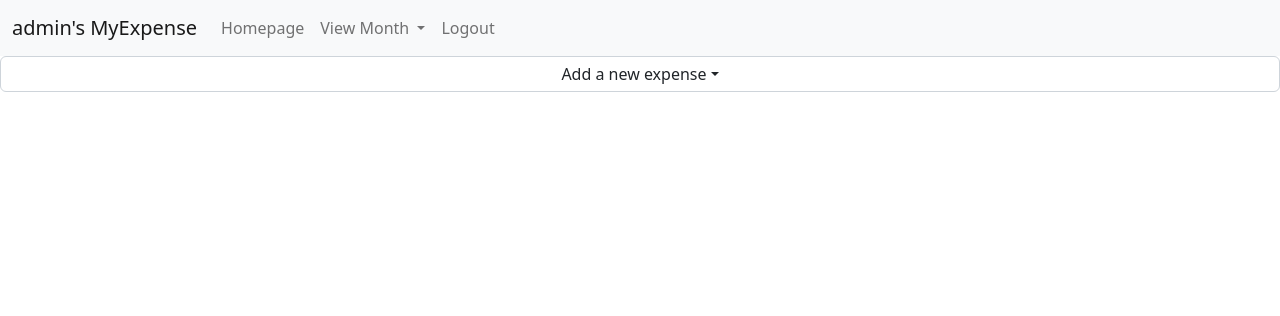
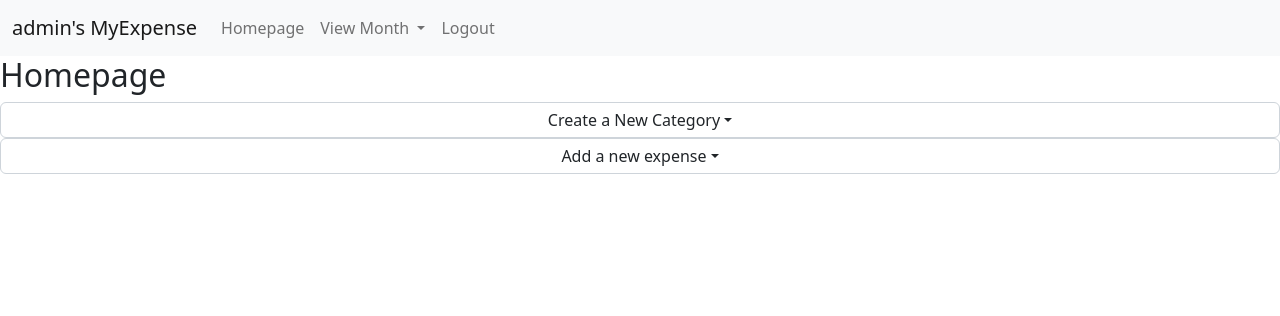
Before and after one commit to kevinzhu12/finance, a Django app: page / in a window 1280 px wide. Shown: the top 316 px of the page. Run offline with Django 4.2, Linux system fonts and the light colour scheme; a user stored in the database is signed in; data comes from the database, SQL or seed files in the repository; both versions use the stored data as it was after the commit.

Commit message:
change category select drop menu

```diff
--- a/expense/templates/expense/index.html
+++ b/expense/templates/expense/index.html
@@ -1,6 +1,41 @@
 {% extends "expense/layout.html" %}
 
 {% block body %}
+    <h2>Homepage</h2>
+
+    {% if message %}
+        {{ message }}
+    {% endif %}
+
+    <form action="{% url 'create_category' %}" method="post">
+        {% csrf_token %}
+        <button class="form-group form-control dropdown-toggle" data-bs-toggle="dropdown">Create a New Category</button>
+        <div>
+            <ul class="dropdown-menu form-control">
+                <li class="dropdown-item">
+                    <div class="form-group">
+                        <input class="form-control" required type="text" name="name" placeholder="Category Name">
+                    </div>
+                </li>
+                <li class="dropdown-item">
+                    <div class="form-group">
+                        <input class="form-control" required maxlength="1" type="text" name="initial" placeholder="Category Initial">
+                    </div>
+                </li>
+                <li class="dropdown-item">
+                    <div class="form-group">
+                        <input class="form-control" required type="color" name="color" placeholder="Color">
+                    </div>
+                </li>
+                <li class="dropdown-item">
+                    <div class="form-group">
+                        <input class="form-control" type="submit">
+                    </div>
+                </li>
+            </ul>
+        </div>
+    </form>
+
     <form action="{% url 'add_expense' %}" method="post">
         {% csrf_token %}
         <button class="form-group form-control dropdown-toggle" data-bs-toggle="dropdown">Add a new expense</button>
@@ -8,7 +43,7 @@
             <ul class="dropdown-menu form-control">
                 <li class="dropdown-item">
                     <div class="form-group">
-                        <input class="form-control" autofocus required type="text" name="name" placeholder="Item Name">
+                        <input class="form-control" required type="text" name="name" placeholder="Item Name">
                     </div>
                 </li>
                 <li class="dropdown-item">
@@ -18,12 +53,17 @@
                 </li>
                 <li class="dropdown-item">
                     <div class="form-group">
-                        <input class="form-control" required type="date" name="price" placeholder="Date of Purchase">
+                        <input class="form-control" required type="date" name="date" placeholder="Date of Purchase">
                     </div>
                 </li>
                 <li class="dropdown-item">
                     <div class="form-group">
-                        <input class="form-control" required type="text" name="category" placeholder="Category">
+                        <select class="form-control" required name="category" placeholder="Category">
+                            <option value="" disabled selected hidden>Choose a Category...</option>
+                            {% for category in categories %}
+                                <option value="{{category.initial}}">{{category.initial}} - {{category.name}}</option>
+                            {% endfor %}
+                        </select>
                     </div>
                 </li>
                 <li class="dropdown-item">
@@ -43,8 +83,6 @@
                 </li>
             </ul>
         </div>
-
     </form>
 
-
 {% endblock %}
--- a/expense/urls.py
+++ b/expense/urls.py
@@ -8,5 +8,6 @@ urlpatterns = [
     path("logout", views.logout_view, name="logout"),
     path("register", views.register, name="register"),
     path("month/<str:month>", views.month_view, name="month"),
-    path("add_expense", views.add_expense, name="add_expense")
+    path("create_category", views.create_category, name="create_category"),
+    path("add_expense", views.add_expense, name="add_expense"),
 ]
--- a/expense/views.py
+++ b/expense/views.py
@@ -4,15 +4,14 @@ from django.http import HttpResponseRedirect
 from django.shortcuts import render
 from django.urls import reverse
 
-from .models import User
+from .models import User, Category, Item, Expense
 # Create your views here.
 
 def index(request):
     if request.user.is_authenticated:
         return render(request, "expense/index.html", {
+            "categories": Category.objects.all()
         })
-    else:
-        return render(request, "expense/login.html")
 
 def login_view(request):
     #redirects user to homepage when trying to visit login page if already logged in
@@ -76,9 +75,33 @@ def month_view(request, month):
         "month": month
     })
 
+def create_category(request):
+    if request.method == "POST":
+        name = request.POST['name'].capitalize()
+        initial = request.POST['initial'].capitalize()
+        color = request.POST['color']
+
+        #check if name, initial, or color already exist in a category
+        categories = Category.objects.all()
+
+        #stop function prematurely if any of these vars are already in-use
+        for category in categories:
+            if category.name == name or category.initial == initial or category.color == color:
+                #already exists
+                return render(request, "expense/index.html", {
+                    "message": "Error: The name, initial, and/or color already exists. Please choose a different category."
+                })
+
+        #if none of these are true -- run this -- should i do a for-else loop? seems right but not necessary?
+        newCategory = Category(name=name, initial=initial, color=color)
+        newCategory.save()
+        return HttpResponseRedirect(reverse('index'))
+
+    return HttpResponseRedirect(reverse('index'))
+
 #do it as a rerender of the page for now -- maybe change to js later so no need to reload page
 def add_expense(request):
     print(request.POST)
-
+    #
 
     return HttpResponseRedirect(reverse('index'))
```
Also changed, not shown: db.sqlite3.
